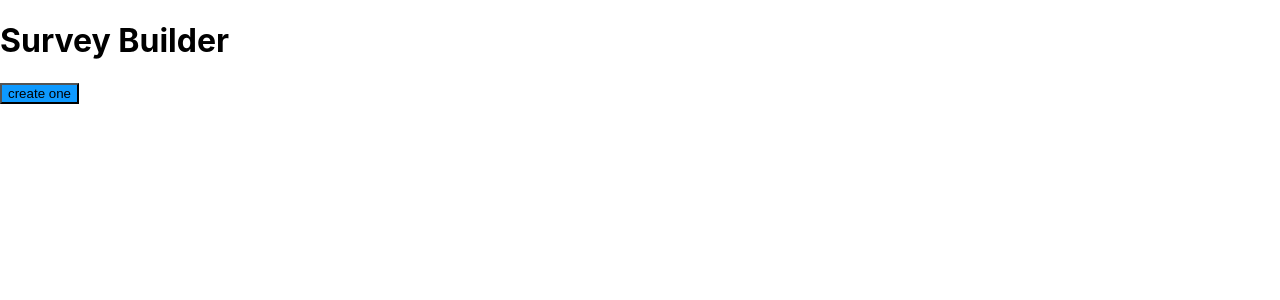
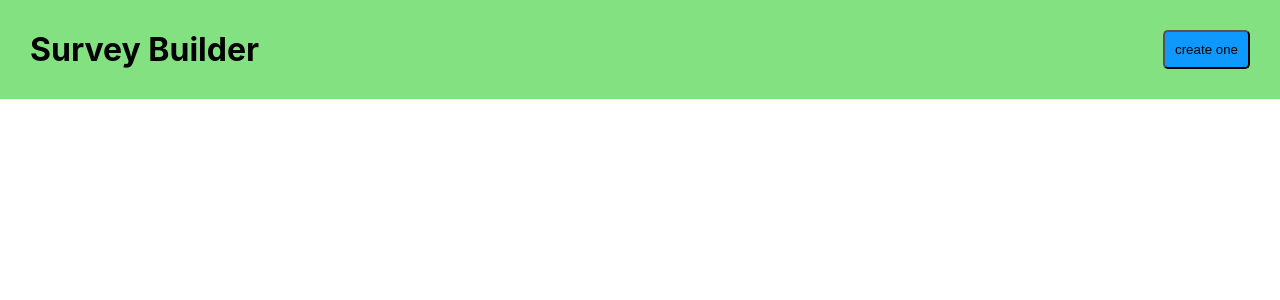
Before and after one commit to Ali-ElMowed/survey-frontend, a React (Create React App) app: page / in a window 1280 px wide. Shown: the top 300 px of the page. Built offline with nearby package versions, Linux system fonts and the light colour scheme.

Commit message:
Styled the header

```diff
--- a/src/App.css
+++ b/src/App.css
@@ -36,3 +36,17 @@
     transform: rotate(360deg);
   }
 }
+
+.header{
+  display: flex;
+  justify-content: space-between;
+  background-color: #83E182;
+}
+.btn{
+  margin: 30px;
+  border-radius: 5px;
+  padding: 10px 10px;
+}
+.title{
+  margin: 30px;
+}
```
